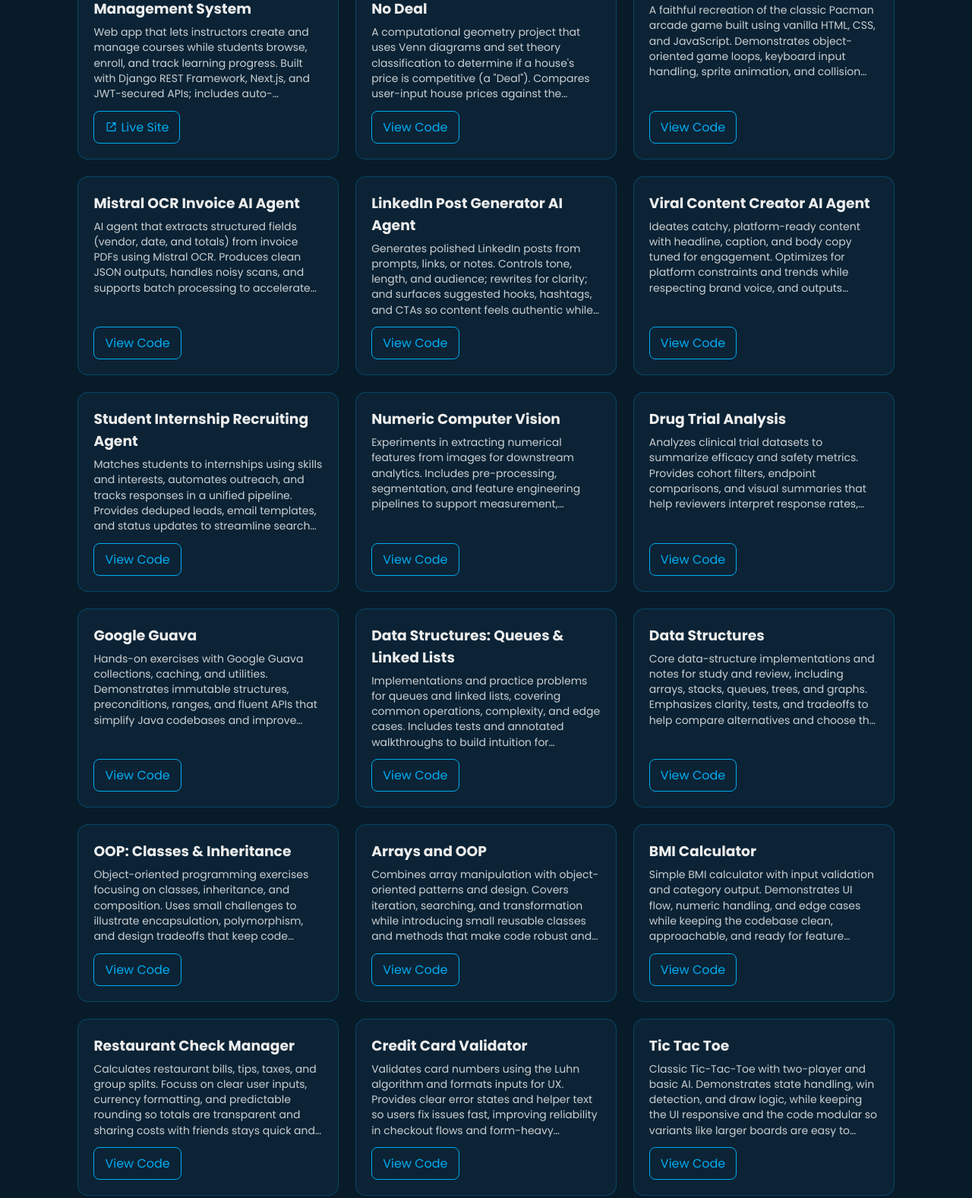
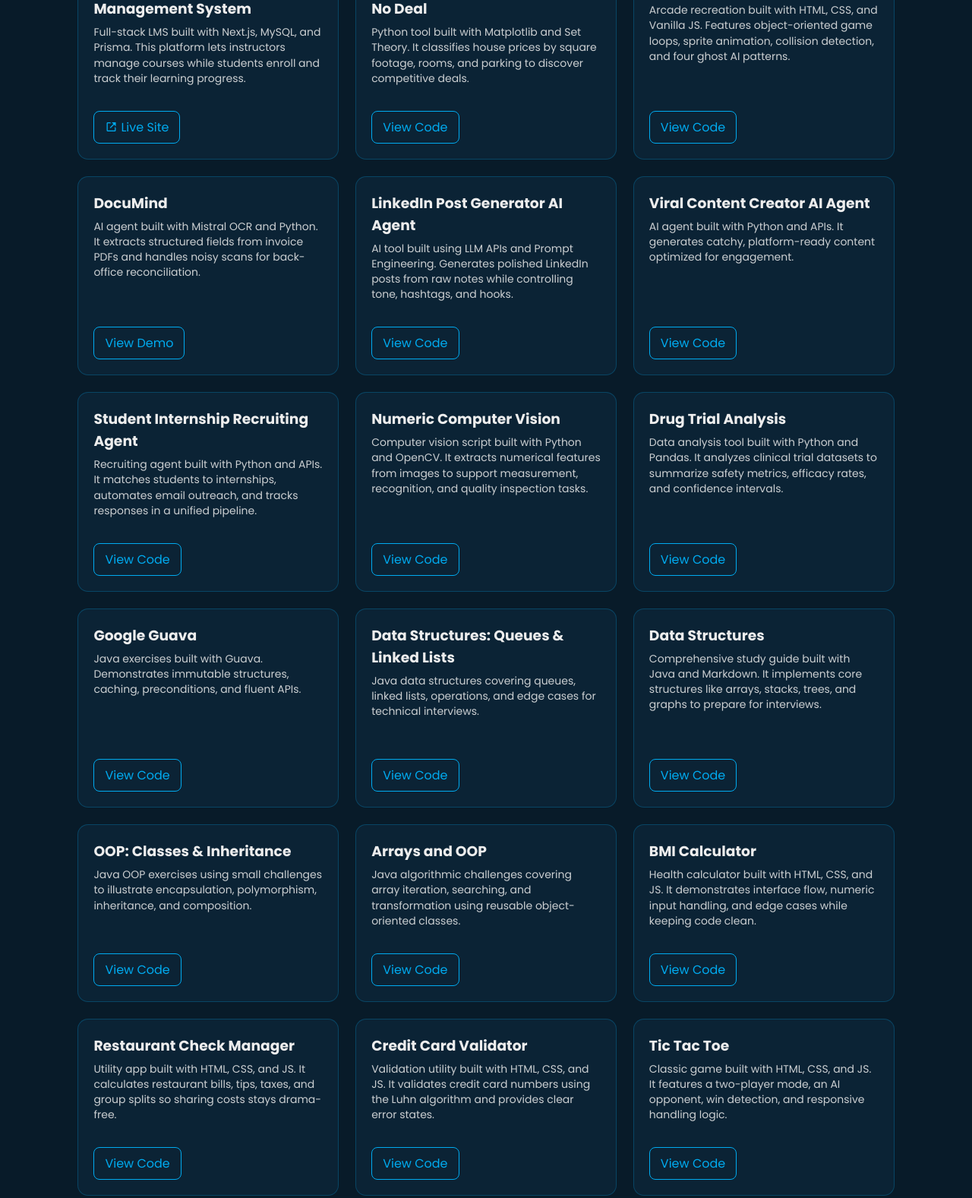
Before and after one commit to Aniruddha-M-Dhir/aniruddha-portfolio-websiste, a website: page portfolio.html in a window 1280 px wide. Shown: the part 244-1821 px from the top of the page at 76% size. Drawn offline with nearby package versions, Linux system fonts and the light colour scheme.

Commit message:
refactor: update project descriptions, clean up HTML formatting, and improve CSS layout responsiveness

```diff
--- a/portfolio.html
+++ b/portfolio.html
@@ -1,40 +1,59 @@
 <!DOCTYPE html>
 <html lang="en">
+
 <head>
   <meta charset="UTF-8">
   <meta name="viewport" content="width=device-width, initial-scale=1.0">
-  <meta name="description" content="Projects by Aniruddha Madhusudan Dhir — AI agents, LMS platforms, computer vision, data tools, and more.">
+  <meta name="description"
+    content="Projects by Aniruddha Madhusudan Dhir — AI agents, LMS platforms, computer vision, data tools, and more.">
   <title>Portfolio - Aniruddha Madhusudan Dhir</title>
   <link rel="stylesheet" href="style.css">
   <link href='https://unpkg.com/boxicons@2.1.4/css/boxicons.min.css' rel='stylesheet'>
 
   <style>
-    :root { --card-line-height: 1.45; } /* keep in sync with your text look */
-    .projects-grid { align-items: stretch; }
-    .project-card { display: flex; flex-direction: column; }
-    .project-card p{
+    :root {
+      --card-line-height: 1.45;
+    }
+
+    /* keep in sync with your text look */
+    .projects-grid {
+      align-items: stretch;
+    }
+
+    .project-card {
+      display: flex;
+      flex-direction: column;
+    }
+
+    .project-card p {
       line-height: var(--card-line-height);
-      display: -webkit-box;                /* clamp multi-line */
+      display: -webkit-box;
+      /* clamp multi-line */
       -webkit-box-orient: vertical;
-      -webkit-line-clamp: 5;               /* show 5 lines max */
-      overflow: hidden;                    /* hide overflow text */
+      -webkit-line-clamp: 5;
+      /* show 5 lines max */
+      overflow: hidden;
+      /* hide overflow text */
       /* Fix the block height so even short blurbs occupy 5 lines */
       min-height: calc(5 * 1em * var(--card-line-height));
       max-height: calc(5 * 1em * var(--card-line-height));
       margin-bottom: 12px;
     }
+
     .project-card .actions {
       margin-top: auto;
       pointer-events: auto !important;
       z-index: 10 !important;
       position: relative;
     }
+
     .project-card .actions a {
       pointer-events: auto !important;
       cursor: pointer !important;
     }
   </style>
 </head>
+
 <body>
   <header class="header">
     <a href="index.html" class="logo">Aniruddha Madhusudan Dhir</a>
@@ -59,220 +78,211 @@
         <article class="project-card">
           <h3>LearnFlow: Fullstack Learning Management System</h3>
           <p>
-            Web app that lets instructors create and manage courses while students browse,
-            enroll, and track learning progress. Built with Django REST Framework, Next.js,
-            and JWT-secured APIs; includes auto-generated docs and a clean, responsive UI.
+            Full-stack LMS built with Next.js, MySQL, and Prisma. This platform lets instructors manage courses while
+            students enroll and track their learning progress.
           </p>
           <div class="actions">
-            <a class="btn outline" href="https://lmslearnflow.netlify.app" target="_blank" rel="noreferrer"><i class='bx bx-link-external'></i> Live Site</a>
+            <a class="btn outline" href="https://lmslearnflow.netlify.app" target="_blank" rel="noreferrer"><i
+                class='bx bx-link-external'></i> Live Site</a>
           </div>
         </article>
 
         <article class="project-card">
           <h3>Housing Price Analysis: Deal or No Deal</h3>
           <p>
-            A computational geometry project that uses Venn diagrams and set theory
-            classification to determine if a house's price is competitive (a "Deal").
-            Compares user-input house prices against the calculated average price of
-            its categorized group, defined by square footage, room count, and parking.
-            Built in Python using matplotlib and set analysis for robust categorization.
+            Python tool built with Matplotlib and Set Theory. It classifies house prices by square footage, rooms, and
+            parking to discover competitive deals.
           </p>
           <div class="actions">
-            <a class="btn outline" href="https://github.com/Aniruddha-M-Dhir/Housing-Predictor" target="_blank" rel="noreferrer">View Code</a>
+            <a class="btn outline" href="https://github.com/Aniruddha-M-Dhir/Housing-Predictor" target="_blank"
+              rel="noreferrer">View Code</a>
           </div>
         </article>
 
         <article class="project-card">
           <h3>Retro Arcade: Pacman V2</h3>
           <p>
-            A faithful recreation of the classic Pacman arcade game built using vanilla HTML,
-            CSS, and JavaScript. Demonstrates object-oriented game loops, keyboard input
-            handling, sprite animation, and collision detection on a grid-based map.
-            Includes four ghost AI patterns (Blinky, Pinky, Inky, Clyde) for engaging
-            gameplay and robust state management.
+            Arcade recreation built with HTML, CSS, and Vanilla JS. Features object-oriented game loops, sprite
+            animation, collision detection, and four ghost AI patterns.
           </p>
           <div class="actions">
-            <a class="btn outline" href="https://github.com/Aniruddha-M-Dhir/pacman" target="_blank" rel="noreferrer">View Code</a>
+            <a class="btn outline" href="https://github.com/Aniruddha-M-Dhir/pacman" target="_blank"
+              rel="noreferrer">View Code</a>
           </div>
         </article>
 
         <article class="project-card">
-          <h3>Mistral OCR Invoice AI Agent</h3>
+          <h3>DocuMind</h3>
           <p>
-            AI agent that extracts structured fields (vendor, date, and totals) from invoice
-            PDFs using Mistral OCR. Produces clean JSON outputs, handles noisy scans, and
-            supports batch processing to accelerate back-office reconciliation workflows.
+            AI agent built with Mistral OCR and Python. It extracts structured fields from invoice PDFs and handles
+            noisy scans for back-office reconciliation.
           </p>
           <div class="actions">
-            <a class="btn outline" href="https://github.com/Aniruddha-M-Dhir/mistral-ocr-invoice-ai-agent" target="_blank" rel="noreferrer">View Code</a>
+            <a class="btn outline" href="https://www.loom.com/share/64c759ba62884eb6a2b97802e56a3f2a" target="_blank"
+              rel="noreferrer">View Demo</a>
           </div>
         </article>
 
         <article class="project-card">
           <h3>LinkedIn Post Generator AI Agent</h3>
           <p>
-            Generates polished LinkedIn posts from prompts, links, or notes. Controls tone,
-            length, and audience; rewrites for clarity; and surfaces suggested hooks,
-            hashtags, and CTAs so content feels authentic while performing consistently.
+            AI tool built using LLM APIs and Prompt Engineering. Generates polished LinkedIn posts from raw notes while
+            controlling tone, hashtags, and hooks.
           </p>
           <div class="actions">
-            <a class="btn outline" href="https://github.com/Aniruddha-M-Dhir/Linkedin-post-generator-ai-agent" target="_blank" rel="noreferrer">View Code</a>
+            <a class="btn outline" href="https://github.com/Aniruddha-M-Dhir/Linkedin-post-generator-ai-agent"
+              target="_blank" rel="noreferrer">View Code</a>
           </div>
         </article>
 
         <article class="project-card">
           <h3>Viral Content Creator AI Agent</h3>
           <p>
-            Ideates catchy, platform-ready content with headline, caption, and body copy
-            tuned for engagement. Optimizes for platform constraints and trends while
-            respecting brand voice, and outputs ready-to-post drafts with variants.
+            AI agent built with Python and APIs. It generates catchy, platform-ready content optimized for engagement.
           </p>
           <div class="actions">
-            <a class="btn outline" href="https://github.com/Aniruddha-M-Dhir/viral-content-creator-ai-agent" target="_blank" rel="noreferrer">View Code</a>
+            <a class="btn outline" href="https://github.com/Aniruddha-M-Dhir/viral-content-creator-ai-agent"
+              target="_blank" rel="noreferrer">View Code</a>
           </div>
         </article>
 
         <article class="project-card">
           <h3>Student Internship Recruiting Agent</h3>
           <p>
-            Matches students to internships using skills and interests, automates outreach,
-            and tracks responses in a unified pipeline. Provides deduped leads, email
-            templates, and status updates to streamline search and follow-up cycles.
+            Recruiting agent built with Python and APIs. It matches students to internships, automates email outreach,
+            and tracks responses in a unified pipeline.
           </p>
           <div class="actions">
-            <a class="btn outline" href="https://github.com/Aniruddha-M-Dhir/student-internship-recruiting-agent-" target="_blank" rel="noreferrer">View Code</a>
+            <a class="btn outline" href="https://github.com/Aniruddha-M-Dhir/student-internship-recruiting-agent-"
+              target="_blank" rel="noreferrer">View Code</a>
           </div>
         </article>
 
         <article class="project-card">
           <h3>Numeric Computer Vision</h3>
           <p>
-            Experiments in extracting numerical features from images for downstream
-            analytics. Includes pre-processing, segmentation, and feature engineering
-            pipelines to support measurement, recognition, and quality inspection tasks.
+            Computer vision script built with Python and OpenCV. It extracts numerical features from images to support
+            measurement, recognition, and quality inspection tasks.
           </p>
           <div class="actions">
-            <a class="btn outline" href="https://github.com/Aniruddha-M-Dhir/Numeric-Computer-Vision" target="_blank" rel="noreferrer">View Code</a>
+            <a class="btn outline" href="https://github.com/Aniruddha-M-Dhir/Numeric-Computer-Vision" target="_blank"
+              rel="noreferrer">View Code</a>
           </div>
         </article>
 
         <article class="project-card">
           <h3>Drug Trial Analysis</h3>
           <p>
-            Analyzes clinical trial datasets to summarize efficacy and safety metrics.
-            Provides cohort filters, endpoint comparisons, and visual summaries that help
-            reviewers interpret response rates, adverse events, and confidence intervals.
+            Data analysis tool built with Python and Pandas. It analyzes clinical trial datasets to summarize safety
+            metrics, efficacy rates, and confidence intervals.
           </p>
           <div class="actions">
-            <a class="btn outline" href="https://github.com/Aniruddha-M-Dhir/drug-trial-analysis" target="_blank" rel="noreferrer">View Code</a>
+            <a class="btn outline" href="https://github.com/Aniruddha-M-Dhir/drug-trial-analysis" target="_blank"
+              rel="noreferrer">View Code</a>
           </div>
         </article>
 
         <article class="project-card">
           <h3>Google Guava</h3>
           <p>
-            Hands-on exercises with Google Guava collections, caching, and utilities.
-            Demonstrates immutable structures, preconditions, ranges, and fluent APIs
-            that simplify Java codebases and improve performance and correctness.
+            Java exercises built with Guava. Demonstrates immutable structures, caching, preconditions, and fluent APIs.
           </p>
           <div class="actions">
-            <a class="btn outline" href="https://github.com/Aniruddha-M-Dhir/Google-Guava" target="_blank" rel="noreferrer">View Code</a>
+            <a class="btn outline" href="https://github.com/Aniruddha-M-Dhir/Google-Guava" target="_blank"
+              rel="noreferrer">View Code</a>
           </div>
         </article>
 
         <article class="project-card">
           <h3>Data Structures: Queues & Linked Lists</h3>
           <p>
-            Implementations and practice problems for queues and linked lists, covering
-            common operations, complexity, and edge cases. Includes tests and annotated
-            walkthroughs to build intuition for interviews and foundational courses.
+            Java data structures covering queues, linked lists, operations, and edge cases for technical interviews.
           </p>
           <div class="actions">
-            <a class="btn outline" href="https://github.com/Aniruddha-M-Dhir/Data-Structures-Queues-and-linked-list" target="_blank" rel="noreferrer">View Code</a>
+            <a class="btn outline" href="https://github.com/Aniruddha-M-Dhir/Data-Structures-Queues-and-linked-list"
+              target="_blank" rel="noreferrer">View Code</a>
           </div>
         </article>
 
         <article class="project-card">
           <h3>Data Structures</h3>
           <p>
-            Core data-structure implementations and notes for study and review, including
-            arrays, stacks, queues, trees, and graphs. Emphasizes clarity, tests, and
-            tradeoffs to help compare alternatives and choose the right tool quickly.
+            Comprehensive study guide built with Java and Markdown. It implements core structures like arrays, stacks,
+            trees, and graphs to prepare for interviews.
           </p>
           <div class="actions">
-            <a class="btn outline" href="https://github.com/Aniruddha-M-Dhir/Data-Structures-" target="_blank" rel="noreferrer">View Code</a>
+            <a class="btn outline" href="https://github.com/Aniruddha-M-Dhir/Data-Structures-" target="_blank"
+              rel="noreferrer">View Code</a>
           </div>
         </article>
 
         <article class="project-card">
           <h3>OOP: Classes & Inheritance</h3>
           <p>
-            Object-oriented programming exercises focusing on classes, inheritance, and
-            composition. Uses small challenges to illustrate encapsulation, polymorphism,
-            and design tradeoffs that keep code flexible, readable, and testable.
+            Java OOP exercises using small challenges to illustrate encapsulation, polymorphism, inheritance, and composition.
           </p>
           <div class="actions">
-            <a class="btn outline" href="https://github.com/Aniruddha-M-Dhir/OOP_Classes_Inheritence" target="_blank" rel="noreferrer">View Code</a>
+            <a class="btn outline" href="https://github.com/Aniruddha-M-Dhir/OOP_Classes_Inheritence" target="_blank"
+              rel="noreferrer">View Code</a>
           </div>
         </article>
 
         <article class="project-card">
           <h3>Arrays and OOP</h3>
           <p>
-            Combines array manipulation with object-oriented patterns and design. Covers
-            iteration, searching, and transformation while introducing small reusable
-            classes and methods that make code robust and easier to maintain.
+            Java algorithmic challenges covering array iteration, searching, and transformation using reusable object-oriented classes.
           </p>
           <div class="actions">
-            <a class="btn outline" href="https://github.com/Aniruddha-M-Dhir/Arrays-and-OOP" target="_blank" rel="noreferrer">View Code</a>
+            <a class="btn outline" href="https://github.com/Aniruddha-M-Dhir/Arrays-and-OOP" target="_blank"
+              rel="noreferrer">View Code</a>
           </div>
         </article>
 
         <article class="project-card">
           <h3>BMI Calculator</h3>
           <p>
-            Simple BMI calculator with input validation and category output. Demonstrates
-            UI flow, numeric handling, and edge cases while keeping the codebase clean,
-            approachable, and ready for feature extensions or styling tweaks.
+            Health calculator built with HTML, CSS, and JS. It demonstrates interface flow, numeric input handling, and
+            edge cases while keeping code clean.
           </p>
           <div class="actions">
-            <a class="btn outline" href="https://github.com/Aniruddha-M-Dhir/BMI-Calculator" target="_blank" rel="noreferrer">View Code</a>
+            <a class="btn outline" href="https://github.com/Aniruddha-M-Dhir/BMI-Calculator" target="_blank"
+              rel="noreferrer">View Code</a>
           </div>
         </article>
 
         <article class="project-card">
           <h3>Restaurant Check Manager</h3>
           <p>
-            Calculates restaurant bills, tips, taxes, and group splits. Focuss on clear
-            user inputs, currency formatting, and predictable rounding so totals are
-            transparent and sharing costs with friends stays quick and drama-free.
+            Utility app built with HTML, CSS, and JS. It calculates restaurant bills, tips, taxes, and group splits so
+            sharing costs stays drama-free.
           </p>
           <div class="actions">
-            <a class="btn outline" href="https://github.com/Aniruddha-M-Dhir/RestaurantCheckManager" target="_blank" rel="noreferrer">View Code</a>
+            <a class="btn outline" href="https://github.com/Aniruddha-M-Dhir/RestaurantCheckManager" target="_blank"
+              rel="noreferrer">View Code</a>
           </div>
         </article>
 
         <article class="project-card">
           <h3>Credit Card Validator</h3>
           <p>
-            Validates card numbers using the Luhn algorithm and formats inputs for UX.
-            Provides clear error states and helper text so users fix issues fast,
-            improving reliability in checkout flows and form-heavy applications.
+            Validation utility built with HTML, CSS, and JS. It validates credit card numbers using the Luhn algorithm
+            and provides clear error states.
           </p>
           <div class="actions">
-            <a class="btn outline" href="https://github.com/Aniruddha-M-Dhir/Credit-Card-Validator" target="_blank" rel="noreferrer">View Code</a>
+            <a class="btn outline" href="https://github.com/Aniruddha-M-Dhir/Credit-Card-Validator" target="_blank"
+              rel="noreferrer">View Code</a>
           </div>
         </article>
 
         <article class="project-card">
           <h3>Tic Tac Toe</h3>
           <p>
-            Classic Tic-Tac-Toe with two-player and basic AI. Demonstrates state handling,
-            win detection, and draw logic, while keeping the UI responsive and the code
-            modular so variants like larger boards are easy to prototype later.
+            Classic game built with HTML, CSS, and JS. It features a two-player mode, an AI opponent, win detection, and
+            responsive handling logic.
           </p>
           <div class="actions">
-            <a class="btn outline" href="https://github.com/Aniruddha-M-Dhir/TicTacToe" target="_blank" rel="noreferrer">View Code</a>
+            <a class="btn outline" href="https://github.com/Aniruddha-M-Dhir/TicTacToe" target="_blank"
+              rel="noreferrer">View Code</a>
           </div>
         </article>
 
@@ -283,8 +293,10 @@
   <footer class="footer">
     <p>&copy; 2025 Aniruddha Madhusudan Dhir. All rights reserved.</p>
     <div class="footer-sci">
-    <a href="https://www.linkedin.com/in/aniruddha-dhir" target="_blank" rel="noopener noreferrer"><i class='bx bxl-linkedin'></i></a>
-    <a href="https://github.com/Aniruddha-M-Dhir?tab=repositories" target="_blank" rel="noopener noreferrer"><i class='bx bxl-github'></i></a>
+      <a href="https://www.linkedin.com/in/aniruddha-dhir" target="_blank" rel="noopener noreferrer"><i
+          class='bx bxl-linkedin'></i></a>
+      <a href="https://github.com/Aniruddha-M-Dhir?tab=repositories" target="_blank" rel="noopener noreferrer"><i
+          class='bx bxl-github'></i></a>
     </div>
   </footer>
 
@@ -301,4 +313,5 @@
   </script>
 
 </body>
+
 </html>
```
Lines whose indentation alone changed are shown as unchanged.
